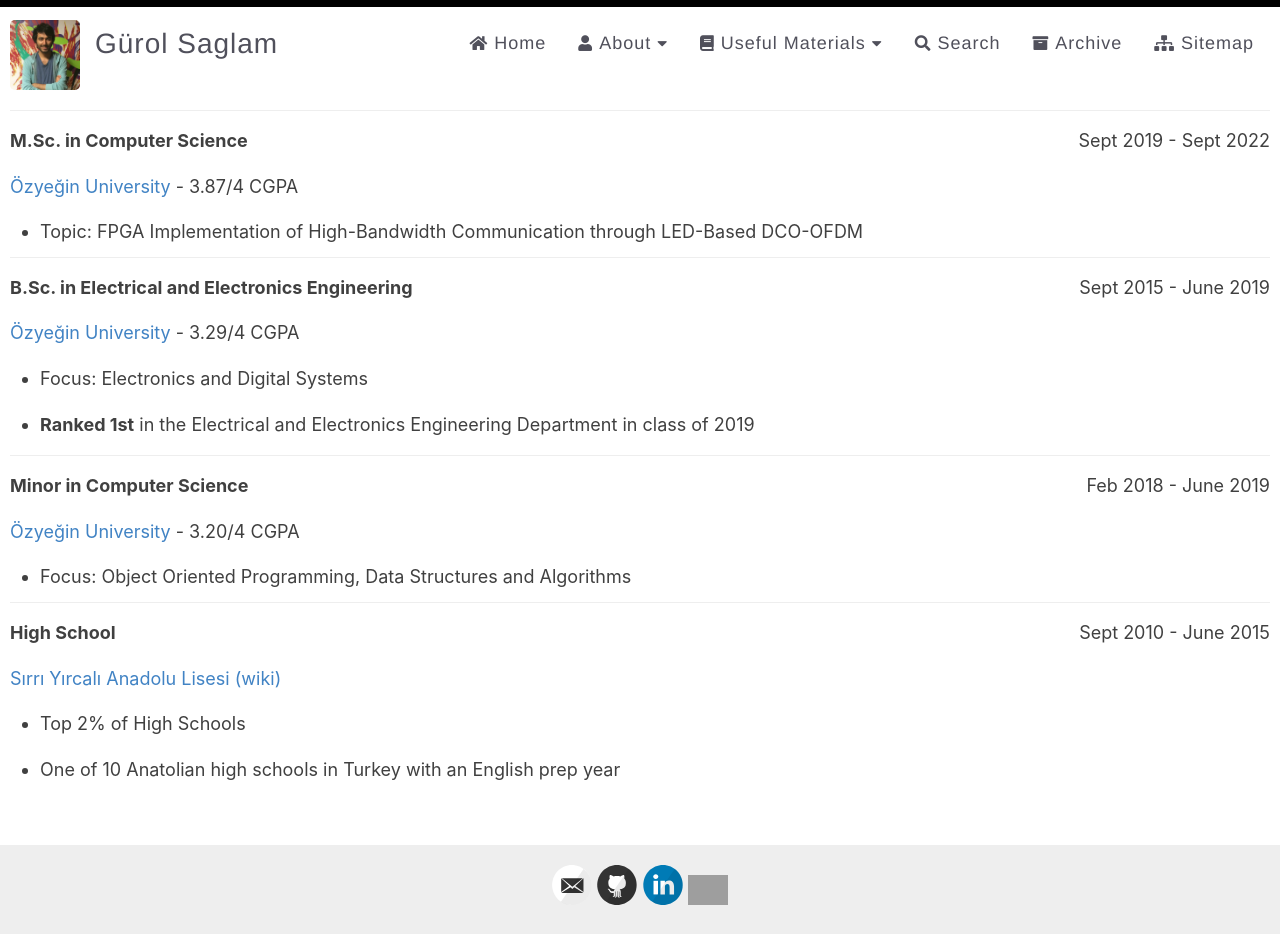
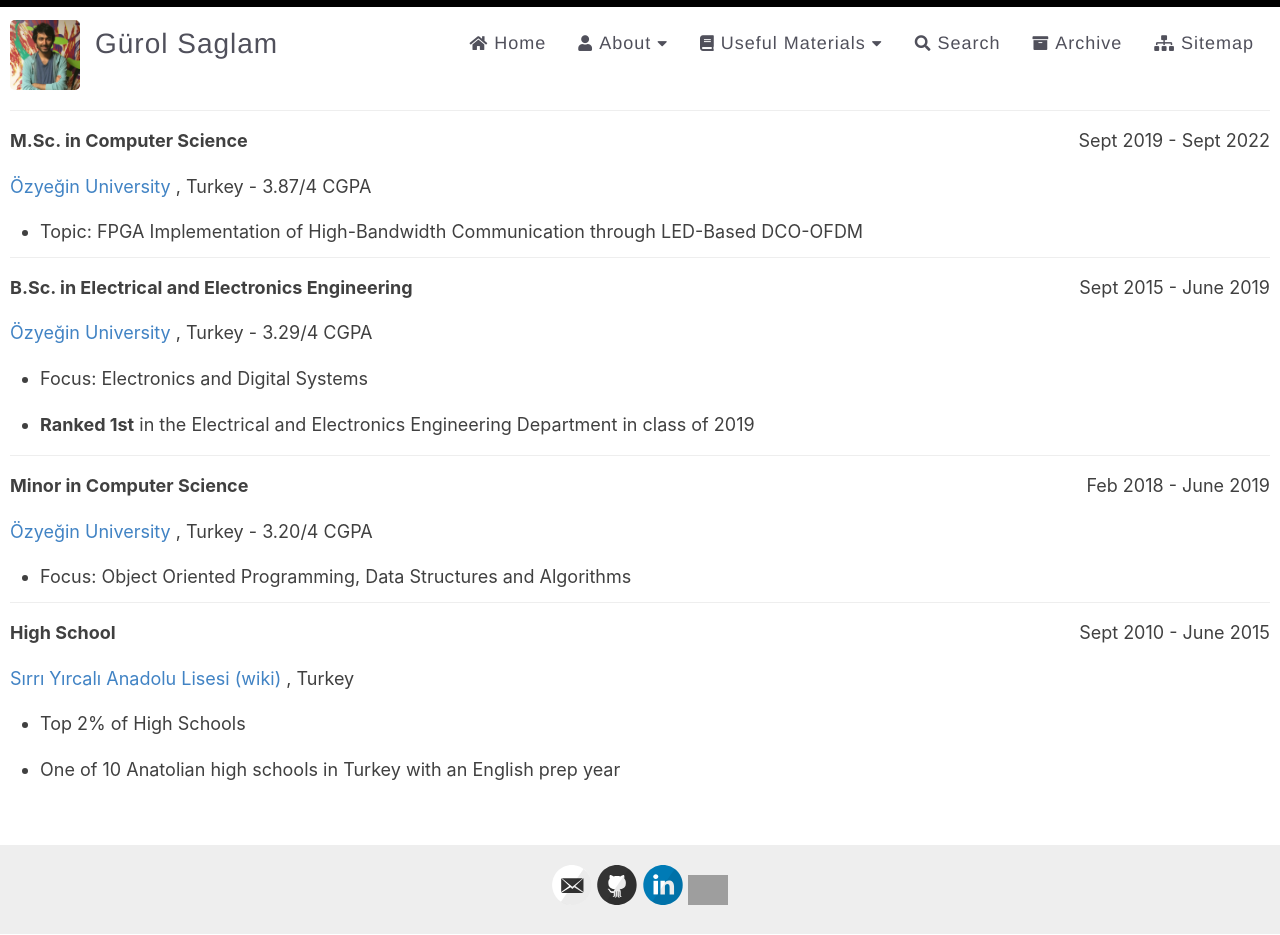
Before and after one commit to gurolsaglam/web_test, a Jekyll site: the page built from _pages/education.md, in a window 1280 px wide. Built offline with Jekyll 4.4.1, drawn with Linux system fonts in a browser that asks for light colours; grey boxes are pictures that could not be loaded.

Commit message:
Update education.md

```diff
--- a/_pages/education.md
+++ b/_pages/education.md
@@ -17,7 +17,7 @@ permalink: /education/
 
 **M.Sc. in Computer Science** <span class="time_period">Sept 2019 - Sept 2022</span>
 
-[Özyeğin University](https://www.ozyegin.edu.tr) \- 3.87/4 CGPA
+[Özyeğin University](https://www.ozyegin.edu.tr) , Turkey \- 3.87/4 CGPA
 
 - Topic: FPGA Implementation of High-Bandwidth Communication through LED-Based DCO-OFDM
 
@@ -25,7 +25,7 @@ permalink: /education/
 
 **B.Sc. in Electrical and Electronics Engineering** <span class="time_period">Sept 2015 - June 2019</span>
 
-[Özyeğin University](https://www.ozyegin.edu.tr) \- 3.29/4 CGPA
+[Özyeğin University](https://www.ozyegin.edu.tr) , Turkey \- 3.29/4 CGPA
 
 - Focus: Electronics and Digital Systems
 
@@ -35,7 +35,7 @@ permalink: /education/
 
 **Minor in Computer Science** <span class="time_period">Feb 2018 - June 2019</span>
 
-[Özyeğin University](https://www.ozyegin.edu.tr) \- 3.20/4 CGPA
+[Özyeğin University](https://www.ozyegin.edu.tr) , Turkey \- 3.20/4 CGPA
 
 - Focus: Object Oriented Programming, Data Structures and Algorithms
 
@@ -43,7 +43,7 @@ permalink: /education/
 
 **High School** <span class="time_period">Sept 2010 - June 2015</span>
 
-[Sırrı Yırcalı Anadolu Lisesi](https://syal.meb.k12.tr) [(wiki)](https://tr.wikipedia.org/wiki/Sırrı_Yırcalı_Anadolu_Lisesi)
+[Sırrı Yırcalı Anadolu Lisesi](https://syal.meb.k12.tr) [(wiki)](https://tr.wikipedia.org/wiki/Sırrı_Yırcalı_Anadolu_Lisesi) , Turkey
 
 - Top 2% of High Schools
 
```
